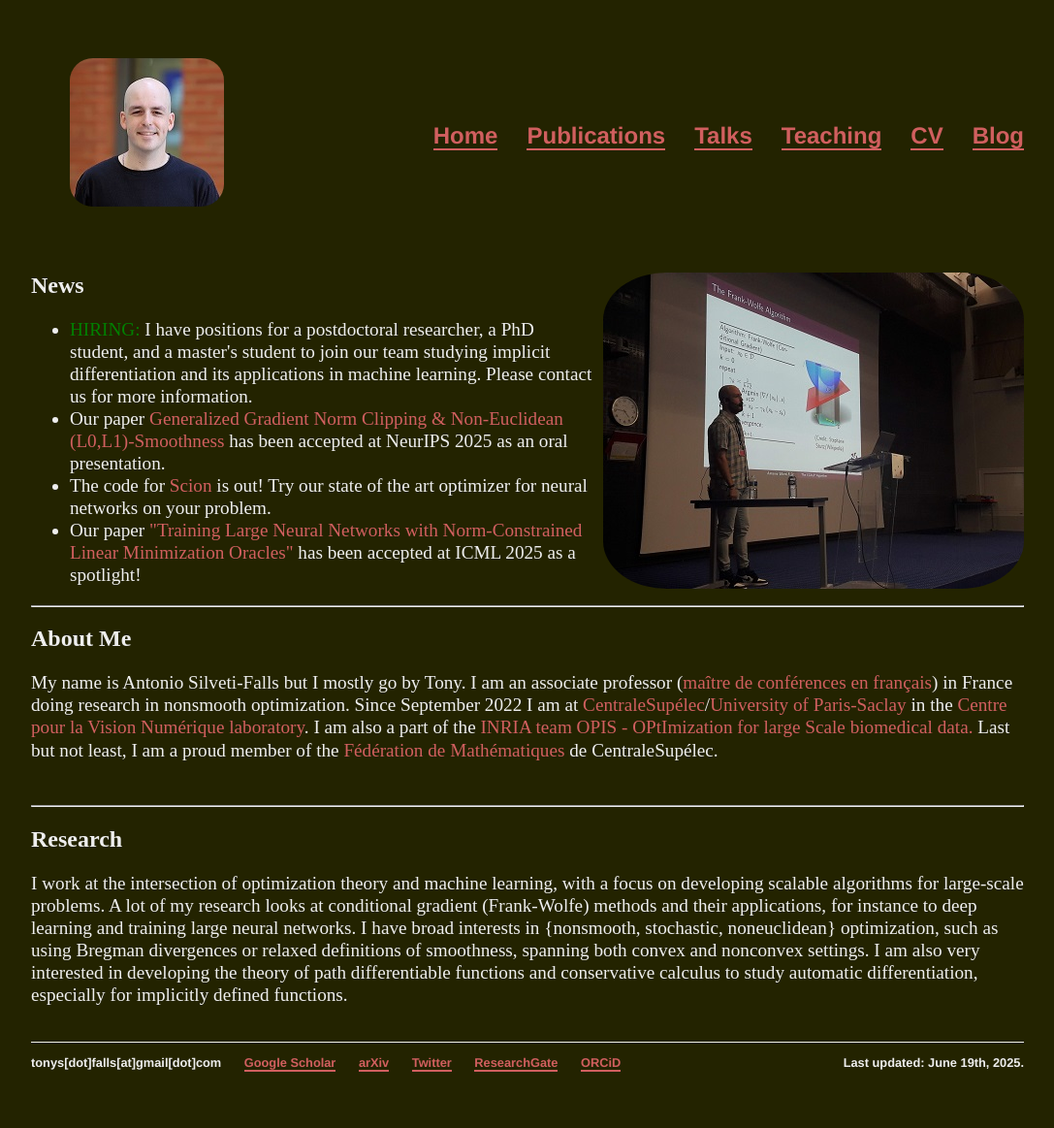
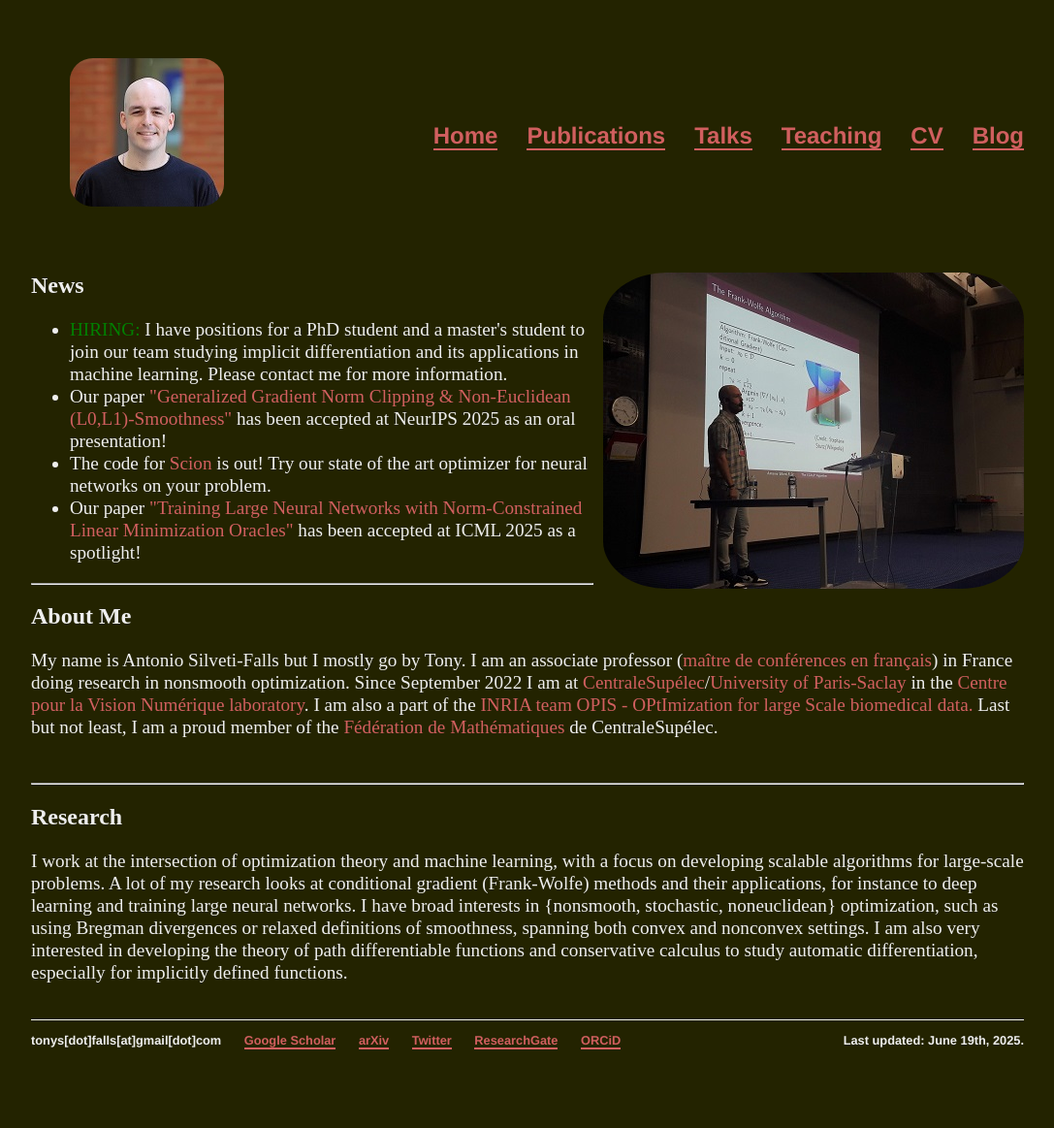
Before and after one commit to tonysf/tonysf.github.io, a Jekyll site: the page built from index.html, in a window 1280 px wide. Shown: the whole page at 97% size, without its empty margins (96-1183 px from the left). Built offline with Jekyll 4.4.1, drawn with Linux system fonts in a browser that asks for light colours; after the commit the page ends 1140 px from its top, so only the background shows below that.

Commit message:
formatting

```diff
--- a/index.html
+++ b/index.html
@@ -9,10 +9,10 @@ title: Homepage of Antonio (Tony) SILVETI-FALLS
 <p>
 <ul class="news">
     <li>
-        <span style="color: green;">HIRING:</span> I have positions for a postdoctoral researcher, a PhD student, and a master's student to join our team studying implicit differentiation and its applications in machine learning. Please contact us for more information.
+        <span style="color: green;">HIRING:</span> I have positions for a PhD student and a master's student to join our team studying implicit differentiation and its applications in machine learning. Please contact me for more information.
     </li>
     <li>
-        Our paper <a href="https://arxiv.org/abs/2506.01913">Generalized Gradient Norm Clipping & Non-Euclidean (L0,L1)-Smoothness</a> has been accepted at NeurIPS 2025 as an oral presentation.
+        Our paper <a href="https://arxiv.org/abs/2506.01913">"Generalized Gradient Norm Clipping & Non-Euclidean (L0,L1)-Smoothness"</a> has been accepted at NeurIPS 2025 as an oral presentation!
     </li>
     <li>
         The code for <a href="https://github.com/LIONS-EPFL/scion">Scion</a> is out! Try our state of the art optimizer for neural networks on your problem.
```
